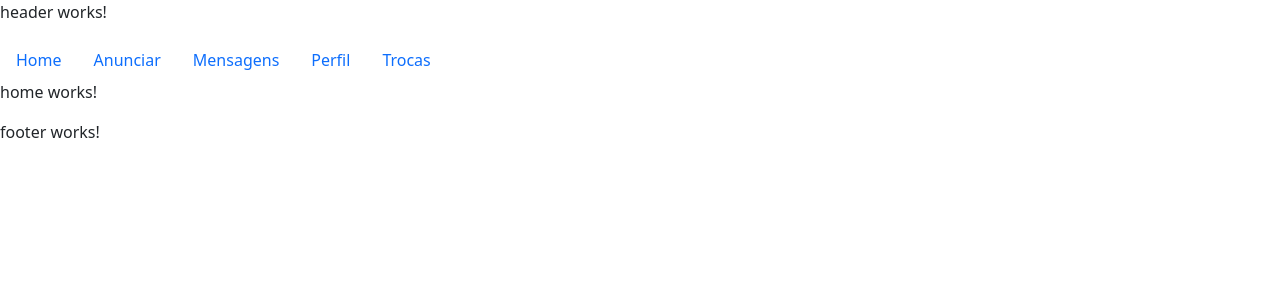
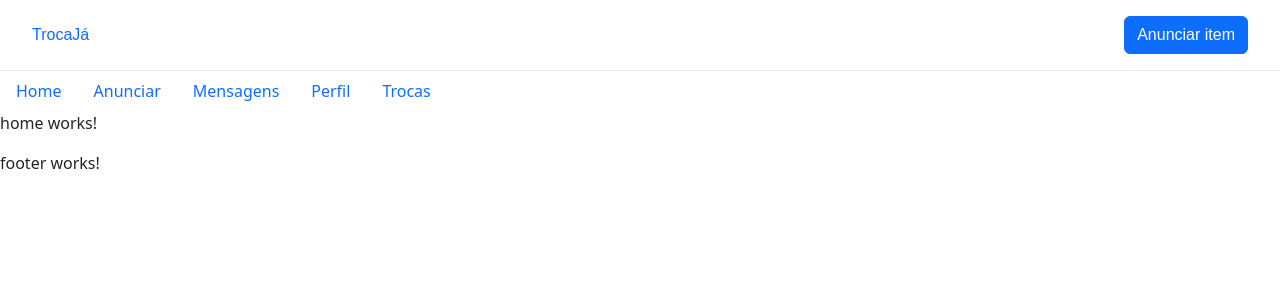
Before and after one commit to mariahelenasilva/sistema-troca, an Angular app: page / in a window 1280 px wide. Shown: the top 300 px of the page. Built offline with nearby package versions, Linux system fonts and the light colour scheme.

Commit message:
Adicionando header

```diff
--- a/src/app/layout/header/header.css
+++ b/src/app/layout/header/header.css
@@ -0,0 +1,16 @@
+.navbar {
+  display: flex;
+  align-items: center;
+  justify-content: space-between;
+  padding: 16px 32px;
+  border-bottom: 1px solid #e7e9ee;
+  background: #ffffff;
+  position: sticky;
+  top: 0;
+  z-index: 50;
+  font-family: Arial, sans-serif;
+}
+
+.navbar a {
+  text-decoration: none;
+}
--- a/src/app/layout/header/header.html
+++ b/src/app/layout/header/header.html
@@ -1 +1,13 @@
-<p>header works!</p>
+<header class="navbar">
+
+    <nav class="nav">
+        <a routerLink="/" class="navbar__logo">
+            <span class="t">Troca</span><span class="j">Já</span>
+        </a>
+    </nav>
+
+
+    <div class="navbar__right">
+        <a routerLink="/anunciar" class="btn btn-primary">Anunciar item</a>
+    </div>
+</header>
--- a/src/app/layout/header/header.ts
+++ b/src/app/layout/header/header.ts
@@ -1,7 +1,8 @@
 import { Component } from '@angular/core';
+import { RouterLink } from '@angular/router';
 
 @Component({
-  imports: [],
+  imports: [RouterLink],
   selector: 'app-header',
   styleUrl: './header.css',
   templateUrl: './header.html',
```
